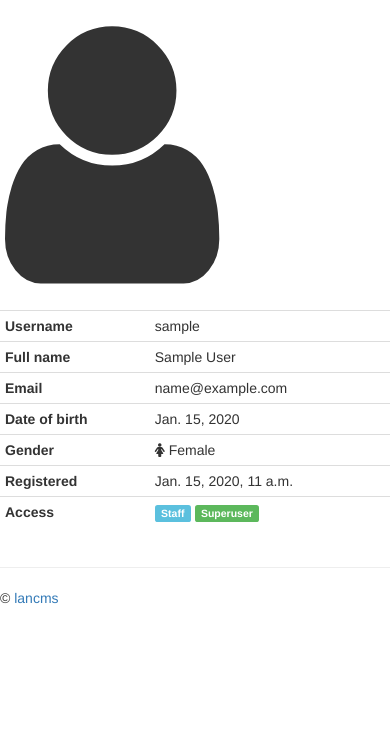
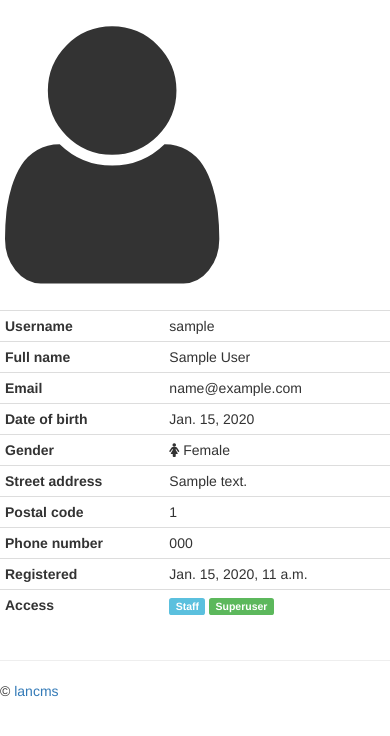
Before and after one commit to lancms/lancms2, a Django app: a page that uses templates/account/profile.html in a window 390 px wide. Shown: the part 51-787 px from the top of the page. Run offline with Django 3.2, Linux system fonts and the light colour scheme; a user stored in the database is signed in; tables that the repository leaves empty hold one stand-in row (values such as "Sample post"); parts of the project's set-up code (start-up, migrations or seed data) failed here and were passed over; some libraries are stand-ins or nearby versions.

Commit message:
profile now shows postal code, street address and phone if available

```diff
--- a/templates/account/profile.html
+++ b/templates/account/profile.html
@@ -59,6 +59,36 @@
 		</td>
 	</tr>
 	{% endif %}
+	{% if user.userprofile.streetaddress %}
+	<tr>
+		<th>
+			{% trans "Street address" %}
+		</th>
+		<td>
+			{{user.userprofile.streetaddress}}
+		</td>
+	</tr>
+	{% endif %}
+	{% if user.userprofile.postalcode %}
+	<tr>
+		<th>
+			{% trans "Postal code" %}
+		</th>
+		<td>
+			{{user.userprofile.postalcode}}
+		</td>
+	</tr>
+	{% endif %}
+	{% if user.userprofile.phone %}
+	<tr>
+		<th>
+			{% trans "Phone number" %}
+		</th>
+		<td>
+			{{user.userprofile.phone}}
+		</td>
+	</tr>
+	{% endif %}
 	<tr>
 		<th>
 			{% trans "Registered" %}
```
